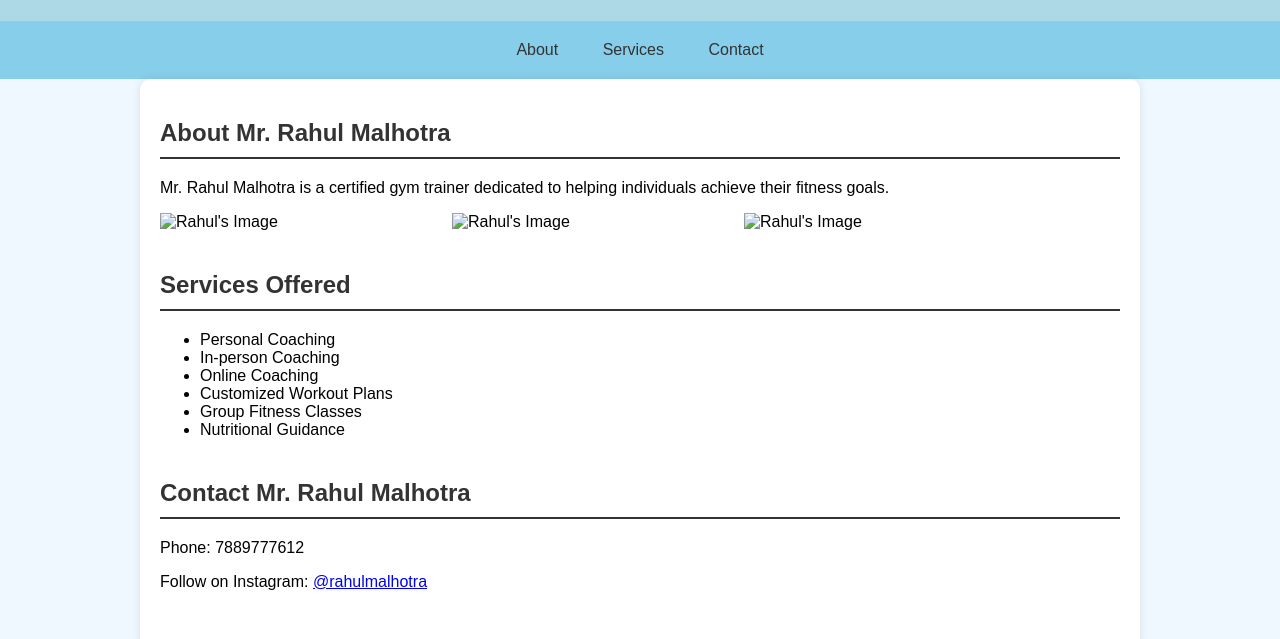
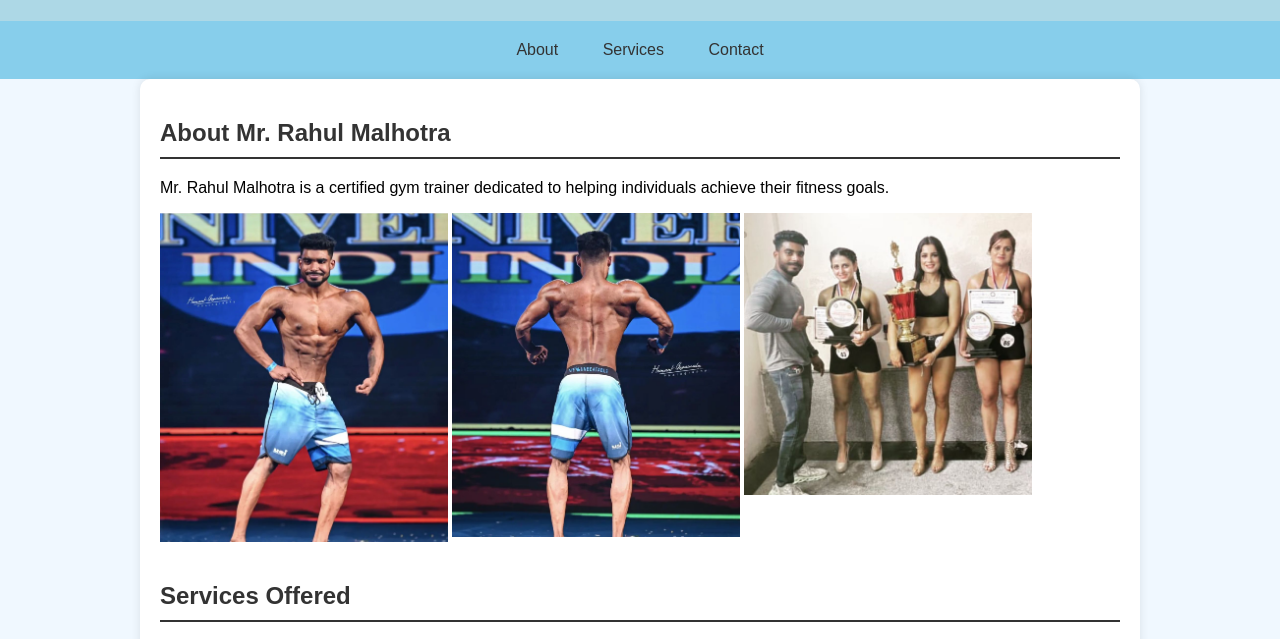
Before and after one commit to shivamganju/trainer-new, a plain HTML site: page index.html in a window 1280 px wide. Shown: the part 99-738 px from the top of the page. Drawn offline with Linux system fonts and the light colour scheme.

Commit message:
Update index.html

```diff
--- a/index.html
+++ b/index.html
@@ -73,9 +73,9 @@
         <h2>About Mr. Rahul Malhotra</h2>
         <p>Mr. Rahul Malhotra is a certified gym trainer dedicated to helping individuals achieve their fitness goals.</p>
         <div style="display: flex;">
-            <img src="./assets/image_2.jpeg" alt="Rahul's Image" width="30%", height="30%" style="margin-right: 4px;">
-            <img src="./assets/image_1.jpeg" alt="Rahul's Image" width="30%", height="30%" style="margin-right: 4px;">
-            <img src="./assets/image_3.jpeg" alt="Rahul's Image" width="30%", height="30%" style="margin-right: 4px;">
+            <img src="./image_2.jpeg" alt="Rahul's Image" width="30%", height="30%" style="margin-right: 4px;">
+            <img src="./image_1.jpeg" alt="Rahul's Image" width="30%", height="30%" style="margin-right: 4px;">
+            <img src="./image_3.jpeg" alt="Rahul's Image" width="30%", height="30%" style="margin-right: 4px;">
         </div>
 
     </section>
```
